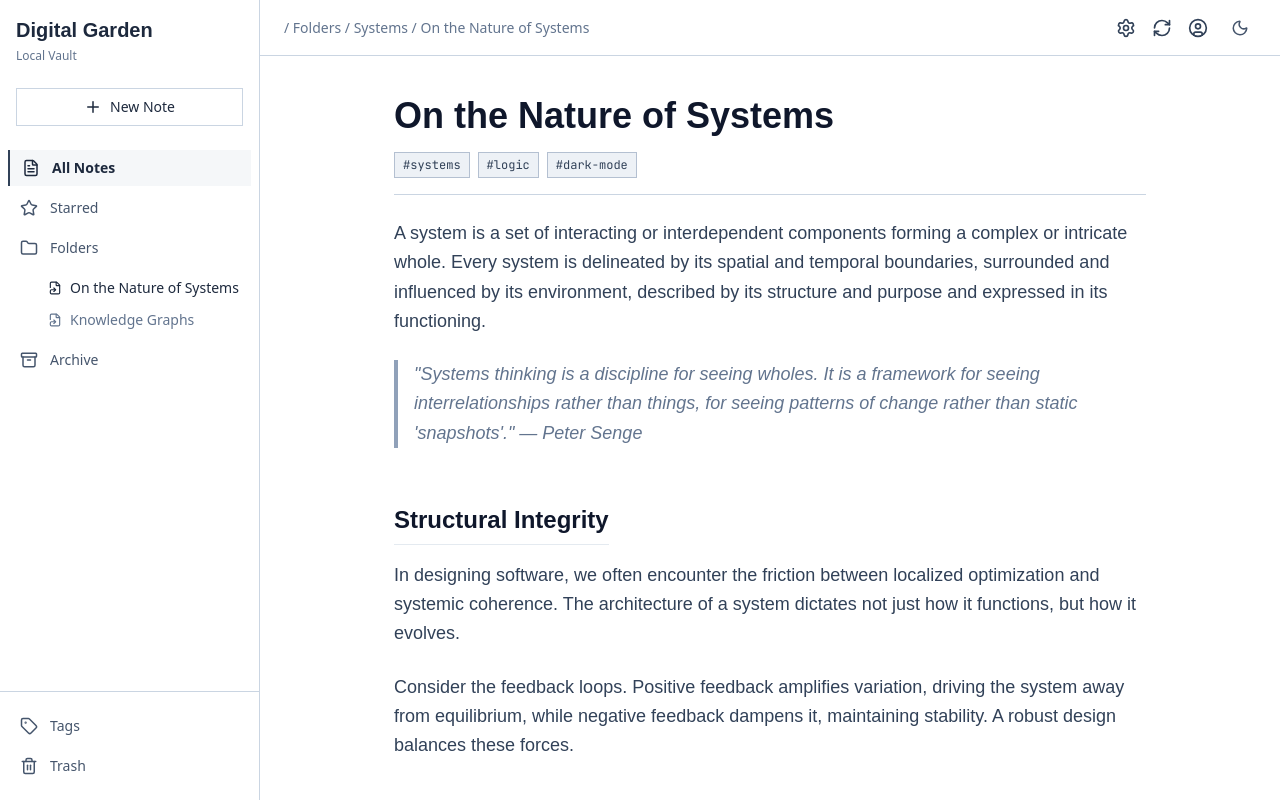
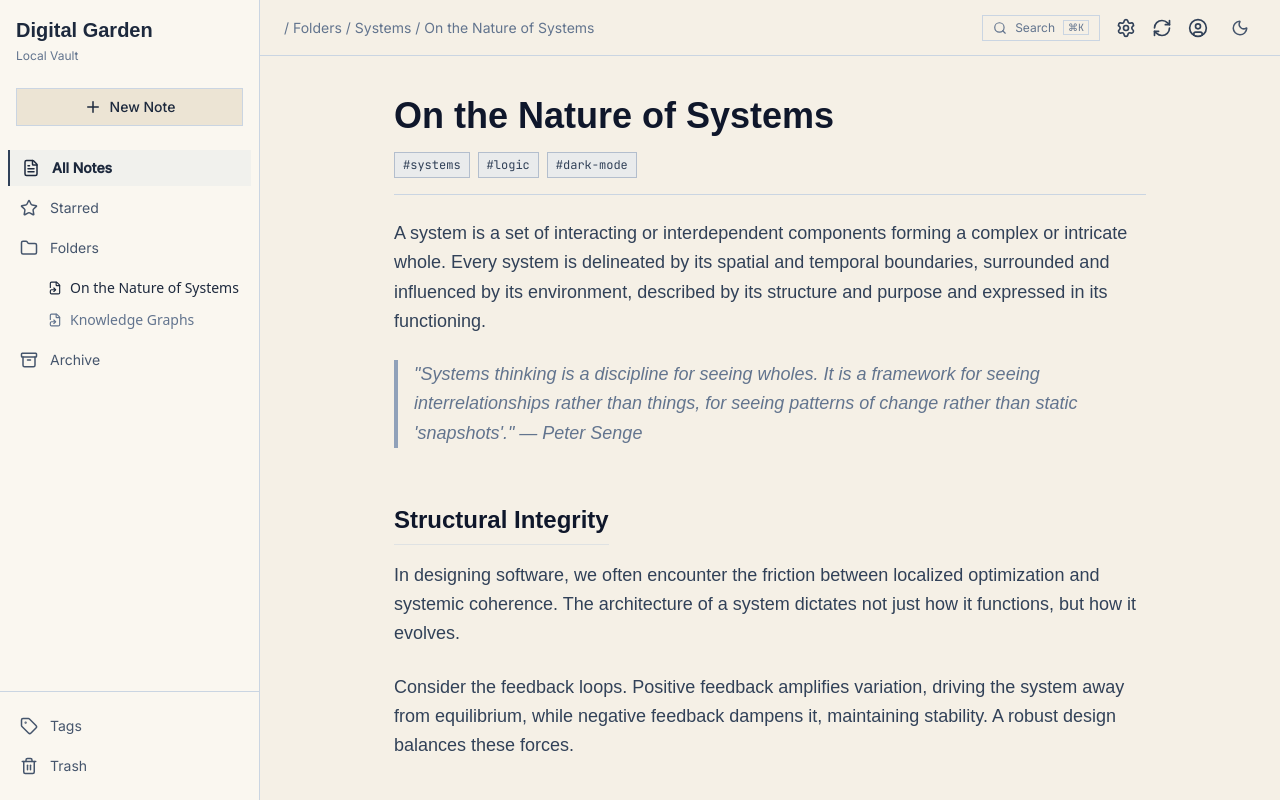
Before and after one commit to escursio675/Nova, a Next.js app in the folder nova/: page / in a window 1280 px wide. Built offline with nearby package versions, Linux system fonts and the light colour scheme; a web font is replaced by a local one.

Commit message:
update: added command palette to search through notes

```diff
--- a/nova/app/components/Appshell.tsx
+++ b/nova/app/components/Appshell.tsx
@@ -1,7 +1,7 @@
 "use client";
 
 import { useState, type ReactNode } from "react";
-import { Menu, Settings, RefreshCw, UserCircle } from "lucide-react";
+import { Menu, Search, Settings, RefreshCw, UserCircle } from "lucide-react";
 import Sidebar from "./Sidebar";
 import ThemeToggle from "./ui/ThemeToggle";
 import type { Note } from "@/lib/notes";
@@ -10,6 +10,7 @@ interface AppShellProps {
   /** Breadcrumb-style path shown in the header, e.g. "/ Folders / Systems / ..." */
   path?: string;
   onNewNote?: () => void;
+  onOpenSearch: () => void;
   notes: Note[];
   selectedNoteId: string | null;
   onSelectNote: (id: string) => void;
@@ -23,6 +24,7 @@ interface AppShellProps {
 export default function AppShell({
   path,
   onNewNote,
+  onOpenSearch,
   notes,
   selectedNoteId,
   onSelectNote,
@@ -56,6 +58,17 @@ export default function AppShell({
             )}
           </div>
           <div className="flex items-center gap-4 text-slate-700 dark:text-slate-300">
+            <button
+              type="button"
+              onClick={onOpenSearch}
+              className="flex items-center gap-2 border border-slate-300 px-2.5 py-1 font-ui text-xs text-slate-500 transition-colors hover:bg-slate-200/60 dark:border-slate-600 dark:text-slate-400 dark:hover:bg-slate-700/60"
+            >
+              <Search size={14} />
+              <span className="hidden sm:inline">Search</span>
+              <kbd className="hidden rounded-none border border-slate-300 px-1 font-mono text-[10px] dark:border-slate-600 sm:inline">
+                ⌘K
+              </kbd>
+            </button>
             <Settings
               size={20}
               className="cursor-pointer transition-colors hover:text-slate-900 dark:hover:text-white"
--- /dev/null
+++ b/nova/app/components/Commandpalette.tsx
@@ -0,0 +1,143 @@
+"use client";
+
+import { useEffect, useMemo, useRef, useState } from "react";
+import { Search, FileText, X } from "lucide-react";
+import type { Note } from "@/lib/notes";
+
+interface CommandPaletteProps {
+  open: boolean;
+  onClose: () => void;
+  notes: Note[];
+  onSelectNote: (id: string) => void;
+}
+
+export default function CommandPalette({
+  open,
+  onClose,
+  notes,
+  onSelectNote,
+}: CommandPaletteProps) {
+  const [query, setQuery] = useState("");
+  const [activeIndex, setActiveIndex] = useState(0);
+  const inputRef = useRef<HTMLInputElement>(null);
+
+  // Reset query + focus input every time the palette opens.
+  useEffect(() => {
+    if (open) {
+      setQuery("");
+      setActiveIndex(0);
+      // Slight delay avoids fighting the modal's own mount animation/focus trap.
+      requestAnimationFrame(() => inputRef.current?.focus());
+    }
+  }, [open]);
+
+  const results = useMemo(() => {
+    const q = query.trim().toLowerCase();
+    if (!q) return notes;
+    return notes.filter((note) => {
+      const inTitle = note.title.toLowerCase().includes(q);
+      const inTags = note.tags.some((t) =>
+        t.label.toLowerCase().includes(q)
+      );
+      return inTitle || inTags;
+    });
+  }, [query, notes]);
+
+  const selectAndClose = (id: string) => {
+    onSelectNote(id);
+    onClose();
+  };
+
+  const handleKeyDown = (e: React.KeyboardEvent<HTMLInputElement>) => {
+    if (e.key === "ArrowDown") {
+      e.preventDefault();
+      setActiveIndex((i) => Math.min(i + 1, results.length - 1));
+    } else if (e.key === "ArrowUp") {
+      e.preventDefault();
+      setActiveIndex((i) => Math.max(i - 1, 0));
+    } else if (e.key === "Enter") {
+      e.preventDefault();
+      const note = results[activeIndex];
+      if (note) selectAndClose(note.id);
+    } else if (e.key === "Escape") {
+      onClose();
+    }
+  };
+
+  if (!open) return null;
+
+  return (
+    <div className="fixed inset-0 z-50 flex items-start justify-center bg-black/40 px-4 pt-[15vh]">
+      {/* Backdrop click closes */}
+      <div className="absolute inset-0" onClick={onClose} />
+
+      <div className="relative w-full max-w-lg border border-slate-300 bg-beige-50 shadow-lg dark:border-slate-700 dark:bg-slate-800">
+        <div className="flex items-center gap-3 border-b border-slate-300 px-4 py-3 dark:border-slate-700">
+          <Search size={18} className="shrink-0 text-slate-400" />
+          <input
+            ref={inputRef}
+            value={query}
+            onChange={(e) => {
+              setQuery(e.target.value);
+              setActiveIndex(0);
+            }}
+            onKeyDown={handleKeyDown}
+            placeholder="Search notes and tags..."
+            className="w-full bg-transparent font-ui text-sm text-slate-800 placeholder:text-slate-400 focus:outline-none dark:text-slate-200"
+          />
+          <button
+            type="button"
+            onClick={onClose}
+            className="shrink-0 text-slate-400 hover:text-slate-600 dark:hover:text-slate-200"
+            aria-label="Close search"
+          >
+            <X size={16} />
+          </button>
+        </div>
+
+        <div className="max-h-80 overflow-y-auto py-2">
+          {results.length === 0 ? (
+            <p className="px-4 py-6 text-center font-ui text-sm text-slate-400">
+              No notes match &ldquo;{query}&rdquo;
+            </p>
+          ) : (
+            results.map((note, i) => (
+              <button
+                key={note.id}
+                type="button"
+                onMouseEnter={() => setActiveIndex(i)}
+                onClick={() => selectAndClose(note.id)}
+                className={`flex w-full items-center gap-3 px-4 py-2 text-left transition-colors ${
+                  i === activeIndex
+                    ? "bg-slate-200/60 dark:bg-slate-700/60"
+                    : "hover:bg-slate-200/40 dark:hover:bg-slate-700/40"
+                }`}
+              >
+                <FileText size={16} className="shrink-0 text-slate-400" />
+                <span className="flex-1 truncate font-ui text-sm text-slate-800 dark:text-slate-200">
+                  {note.title}
+                </span>
+                <div className="flex shrink-0 gap-1">
+                  {note.tags.slice(0, 2).map((tag) => (
+                    <span
+                      key={tag.label}
+                      className="font-mono text-xs text-slate-400 dark:text-slate-500"
+                    >
+                      {tag.label}
+                    </span>
+                  ))}
+                </div>
+              </button>
+            ))
+          )}
+        </div>
+
+        <div className="flex items-center gap-4 border-t border-slate-300 px-4 py-2 font-ui text-xs text-slate-400 dark:border-slate-700 dark:text-slate-500">
+          <span>↑↓ Navigate</span>
+          <span>↵ Open</span>
+          <span>Esc Close</span>
+        </div>
+      </div>
+    </div>
+  );
+}
--- a/nova/app/globals.css
+++ b/nova/app/globals.css
@@ -1,2 +1,3 @@
 @import "tailwindcss";
+@config "../tailwind.config.ts";
 @custom-variant dark (&:where(.dark, .dark *));
--- a/nova/app/page.tsx
+++ b/nova/app/page.tsx
@@ -1,25 +1,40 @@
 "use client";
 
-import { useState } from "react";
+import { useEffect, useState } from "react";
 import AppShell from "./components/Appshell";
 import NoteView from "./components/Noteview";
 import EmptyState from "./components/Emptystate";
+import CommandPalette from "./components/Commandpalette";
 import { notes } from "@/lib/notes";
 
 export default function Home() {
-  // null = no note selected -> shows EmptyState.
   const [selectedNoteId, setSelectedNoteId] = useState<string | null>(
     notes[0]?.id ?? null
   );
+  const [searchOpen, setSearchOpen] = useState(false);
 
   const selectedNote = notes.find((n) => n.id === selectedNoteId) ?? null;
 
+  // Global Cmd/Ctrl+K shortcut to open the command palette from anywhere.
+  useEffect(() => {
+    const handleKeyDown = (e: KeyboardEvent) => {
+      if ((e.metaKey || e.ctrlKey) && e.key.toLowerCase() === "k") {
+        e.preventDefault();
+        setSearchOpen(true);
+      }
+    };
+    window.addEventListener("keydown", handleKeyDown);
+    return () => window.removeEventListener("keydown", handleKeyDown);
+  }, []);
+
   return (
+    <>
       <AppShell
         path={selectedNote?.path}
         notes={notes}
         selectedNoteId={selectedNoteId}
         onSelectNote={setSelectedNoteId}
+        onOpenSearch={() => setSearchOpen(true)}
         onNewNote={() => {
           // TODO: create a real note via API, push it into `notes`,
           // then setSelectedNoteId(newNote.id)
@@ -32,5 +47,13 @@ export default function Home() {
           <EmptyState onNewNote={() => console.log("New note requested")} />
         )}
       </AppShell>
+
+      <CommandPalette
+        open={searchOpen}
+        onClose={() => setSearchOpen(false)}
+        notes={notes}
+        onSelectNote={setSelectedNoteId}
+      />
+    </>
   );
 }
```
Lines whose indentation alone changed are shown as unchanged.
